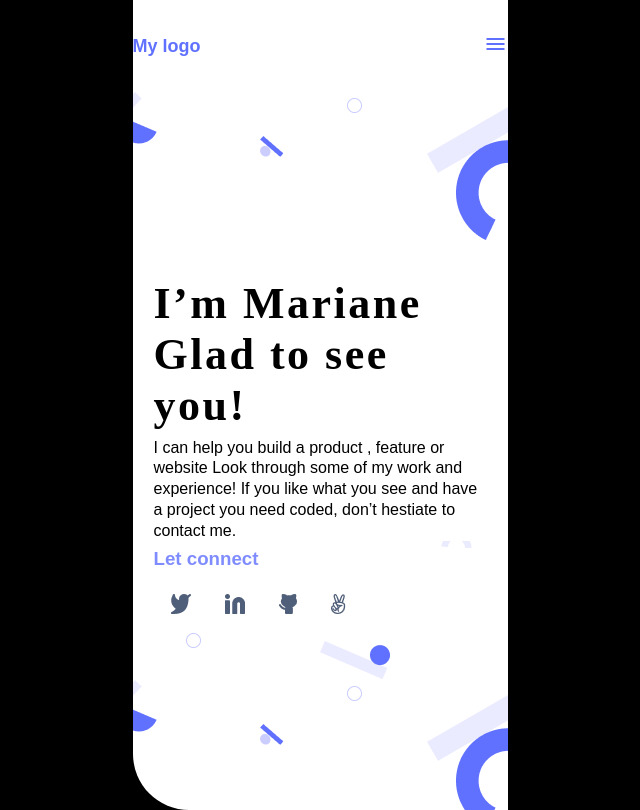
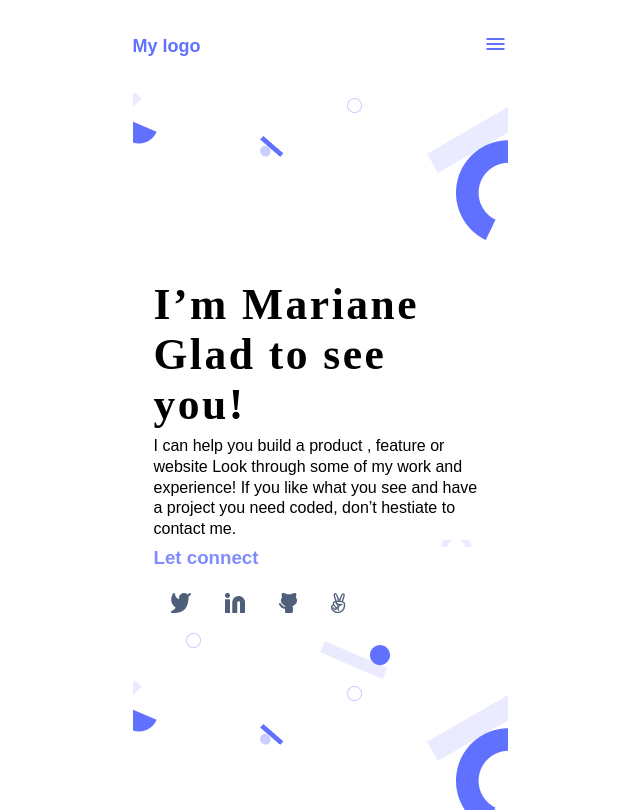
Before and after one commit to Hassaanjbaig-code/Portfolio, a plain HTML site: page index.html in a window 1280 px wide. Shown: the whole page, without its empty margins (320-960 px from the left). Drawn offline with nearby package versions, Linux system fonts and the light colour scheme; a web font is replaced by a local one.

Commit message:
All the changes need

```diff
--- a/index.html
+++ b/index.html
@@ -32,7 +32,7 @@
         </li>
       </nav>
       </header>
-      <div class="main-text">
+      <section class="main-text">
         <div class="main-text-all"></div>
         <div class="main-header">
           <h1>I’m Mariane Glad to see you!</h1>
@@ -72,7 +72,7 @@
               </li>
             </ul>
         </div>
-    </div>
+      </section>
 </div>
   </body>
 </html>
--- a/style.css
+++ b/style.css
@@ -1,7 +1,6 @@
 * {
   margin: 0;
   padding: 0;
-  background-color: black;
 }
 
 /* This is the containers where we are center over project */
@@ -87,7 +86,7 @@
 /* Add the des which has flex that is flex grow, flex shrink, and flex basic */
 .main-header {
   flex: 0 1 97px;
-  font-size: 22px;
+  font-size: 29px;
   font-weight: 400;
   letter-spacing: 2.5px;
 }
```
